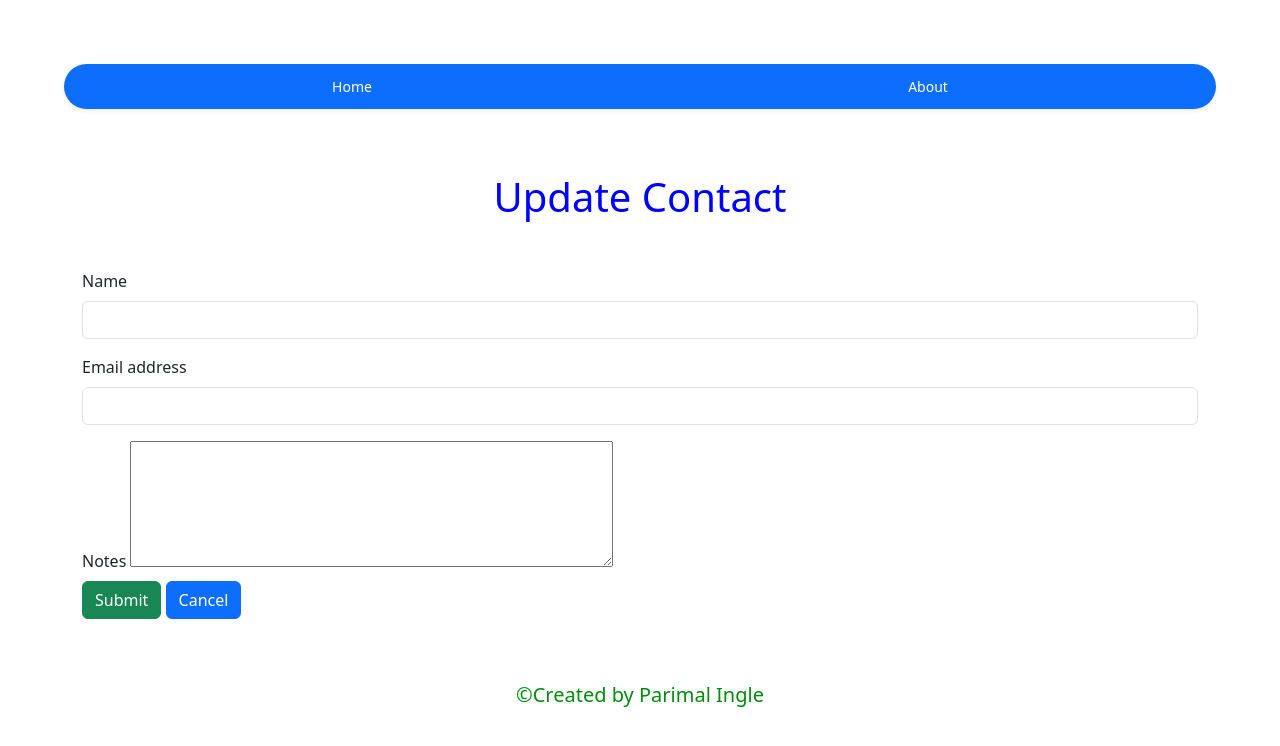
After one commit to soujan06/parimal_ingle, a Django app: page /update in a window 1280 px wide. The commit adds this page. Shown: the top 746 px of the page. Run offline with Django 4.2, Linux system fonts and the light colour scheme; some libraries are stand-ins or nearby versions.

Commit message:
update contact front end completed

```diff
--- a/app/parimal_ingle_CMA/templates/details.html
+++ b/app/parimal_ingle_CMA/templates/details.html
@@ -3,14 +3,14 @@
 {% block title %} CMA | Contact Details {% endblock %}
 
 {% block content %}
-<h1 style="text-align: center; color: blue;" class="m-5">Contact Details</h1>
+<h1 style="text-align: center; color: blue;" class="m-5">{% block header %}Contact Details{% endblock %}</h1>
 <h3>Name: <p> </p></h3>
 <h3>E-mail: <p> </p></h3>
 <h3>Notes: <p> </p></h3>
 <h3>Created Time: </h3>
 <div>
     <a class="btn btn-primary" href="{% url 'home' %}">Home</a>
-    <a class="btn btn-warning" href="{% url 'details' %}">Edit</a>
+    <a class="btn btn-warning" href="{% url 'update' %}">Edit</a>
     <a class="btn btn-danger" href="{% url 'details' %}">Delete</a>
 </div>
 
--- a/app/parimal_ingle_CMA/templates/home.html
+++ b/app/parimal_ingle_CMA/templates/home.html
@@ -19,21 +19,21 @@
         </thead>
         <tbody>
           <tr>
-            <th scope="row"><a href="#"><i class="fa-solid fa-user-pen btn"></i></a></th>
+            <th scope="row"><a href="{% url 'update' %}"><i class="fa-solid fa-user-pen btn"></i></a></th>
             <th scope="row"><a href="#"><i class="fa-solid fa-trash btn"></i></a></th>
             <td><a href="{% url 'details' %}" style="text-decoration: none;">Mark</a></td>
             <td>mark@gmail.com</td>
             <td>Oct.12, 2023, 4:52 p.m.</td>
           </tr>
           <tr>
-            <th scope="row"><a href="#"><i class="fa-solid fa-user-pen btn"></i></a></th>
+            <th scope="row"><a href="{% url 'update' %}"><i class="fa-solid fa-user-pen btn"></i></a></th>
             <th scope="row"><a href="#"><i class="fa-solid fa-trash btn"></i></a></th>
             <td><a href="{% url 'details' %}" style="text-decoration: none;">Jacob</a></td>
             <td>jacob@hotmail.com</td>
             <td>Oct.12, 2023, 4:52 p.m.</td>
           </tr>
           <tr>
-            <th scope="row"><a href="#"><i class="fa-solid fa-user-pen btn"></i></a></th>
+            <th scope="row"><a href="{% url 'update' %}"><i class="fa-solid fa-user-pen btn"></i></a></th>
             <th scope="row"><a href="#"><i class="fa-solid fa-trash btn"></i></a></th>
             <td><a href="{% url 'details' %}" style="text-decoration: none;">Larry</a></td>
             <td>larry@outlook.com</td>
--- /dev/null
+++ b/app/parimal_ingle_CMA/templates/update.html
@@ -0,0 +1,28 @@
+{% extends 'base.html' %}
+
+{% block title %} CMA | Update Contact {% endblock %}
+
+{% block content %}
+<div class="container">
+    <h1 style="text-align: center; color: blue;" class="m-5">Update Contact</h1>
+    <form action="">
+        <div class="mb-3">
+            <label for="fullName" class="form-label">Name</label>
+            <input type="text" class="form-control" id="fullName" name="fullName">
+        </div>
+        <div class="mb-3">
+          <label for="email1" class="form-label">Email address</label>
+          <input type="email" class="form-control" id="email1" name="email1" aria-describedby="emailHelp">
+          <div id="emailHelp" class="form-text"></div>
+        </div>
+        <div>
+            <label for="notes" class="form-label">Notes</label>
+            <textarea name="notes" id="notes" cols="50" rows="5"></textarea>
+        </div>
+        <button type="submit" class="btn btn-success">Submit</button>
+        <a href="{% url 'home' %}" type="button" class="btn btn-primary">Cancel</a>
+      </form>
+</div>
+
+
+{% endblock %}
--- a/app/parimal_ingle_CMA/urls.py
+++ b/app/parimal_ingle_CMA/urls.py
@@ -6,4 +6,5 @@ urlpatterns = [
     path('about', views.about, name='about'),
     path('addContact', views.addContact, name='addContact'),
     path('details', views.details, name='details'),
+    path('update', views.update, name='update'),
 ]
--- a/app/parimal_ingle_CMA/views.py
+++ b/app/parimal_ingle_CMA/views.py
@@ -11,3 +11,6 @@ def addContact(request):
 
 def details(request):
     return render(request, 'details.html', {})
+
+def update(request):
+    return render(request, 'update.html', {})
```
